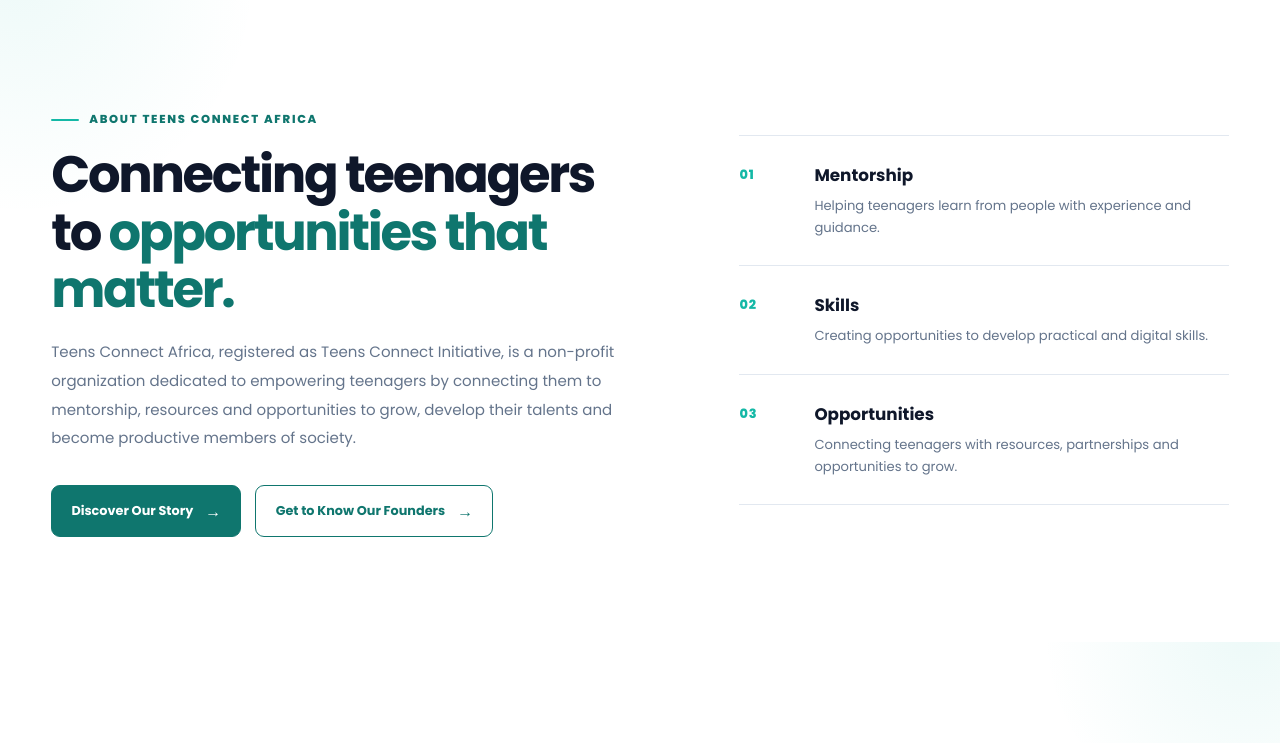
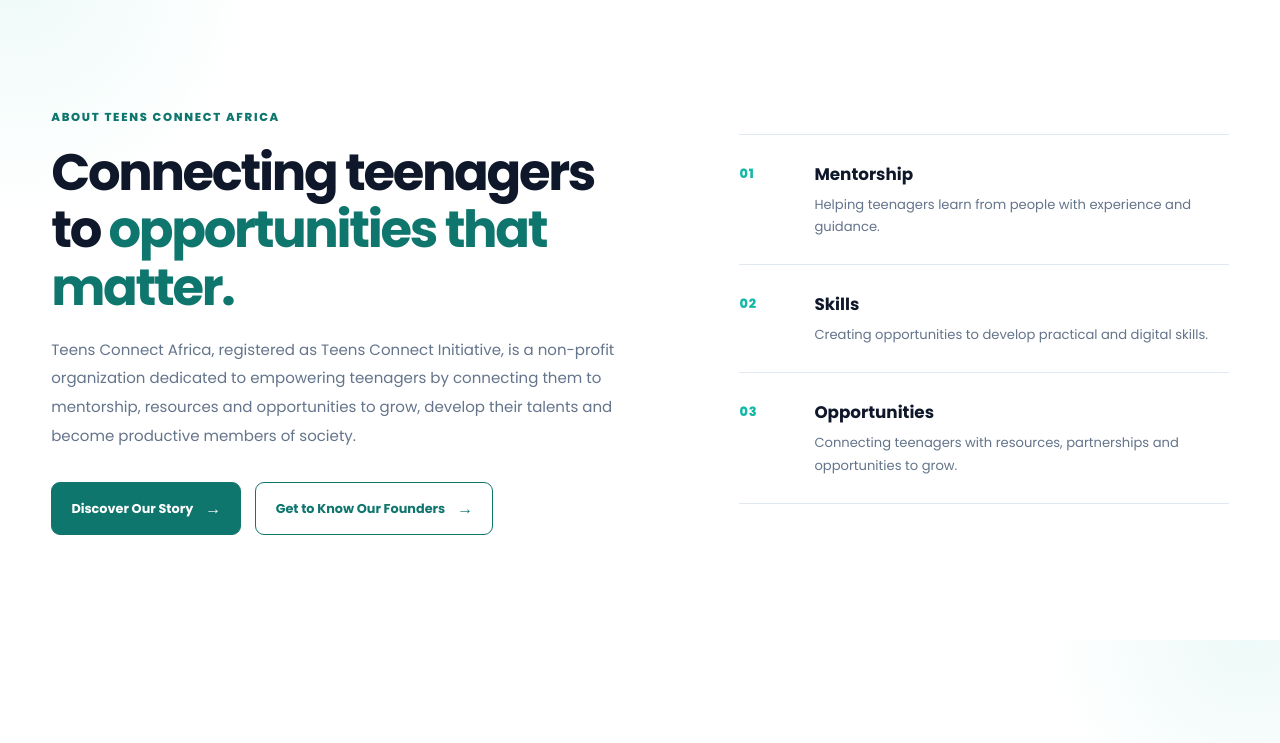
Before and after one commit to gchibueze61-source/Teens-connect-, a React (Vite) app: page / in a window 1280 px wide. Shown: the part 868-1611 px from the top of the page. Built offline with nearby package versions, Linux system fonts and the light colour scheme; no server answers; the database is empty.

Commit message:
Remove decorative accent strokes from public section labels

```diff
--- a/src/index.css
+++ b/src/index.css
@@ -187,3 +187,14 @@
 [class*="eyebrow"] {
   display: none !important;
 }
+
+/* Remove short decorative accent strokes beside public section labels.
+   Keep the label text and headings visible. */
+.about-label::before,
+[class*="contact"][class*="label"]::before,
+[class*="location"][class*="label"]::before,
+[class*="label"][class*="location"]::before,
+[class*="label"][class*="contact"]::before {
+  display: none !important;
+  content: none !important;
+}
```
